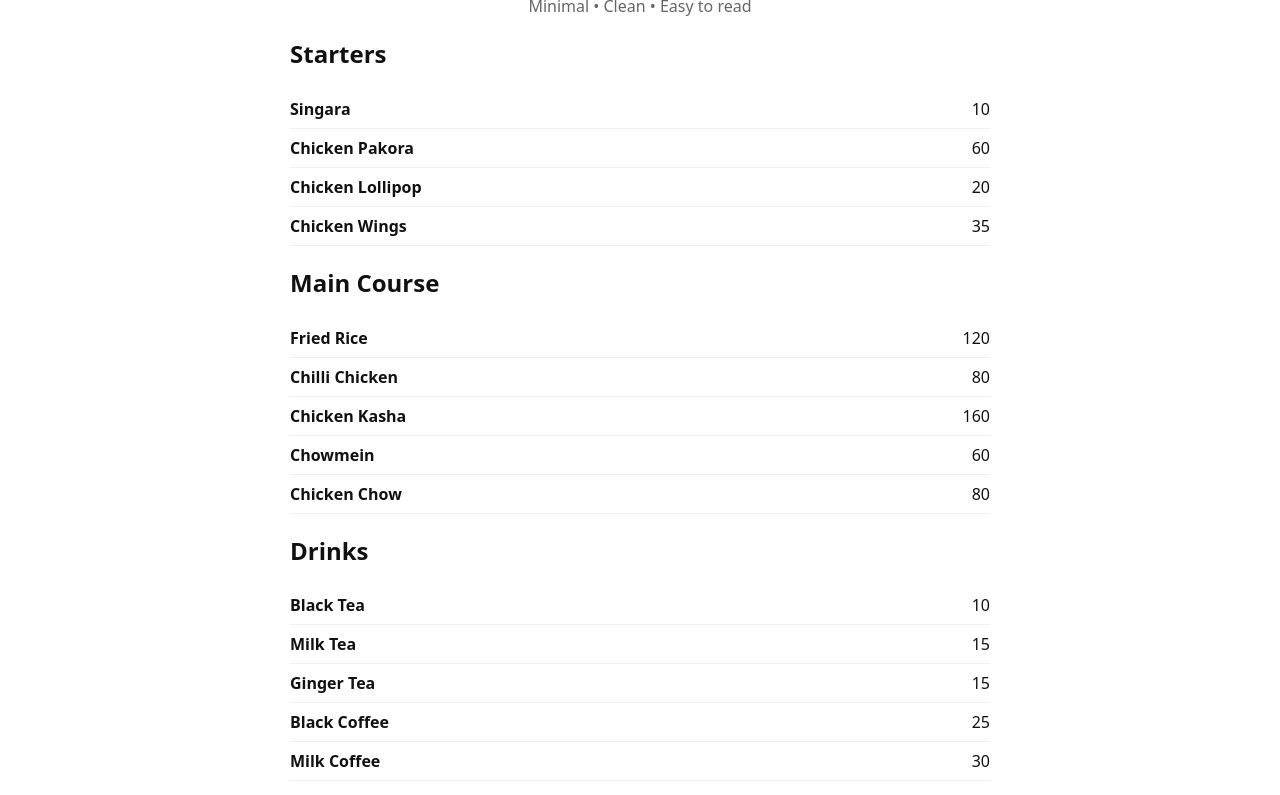
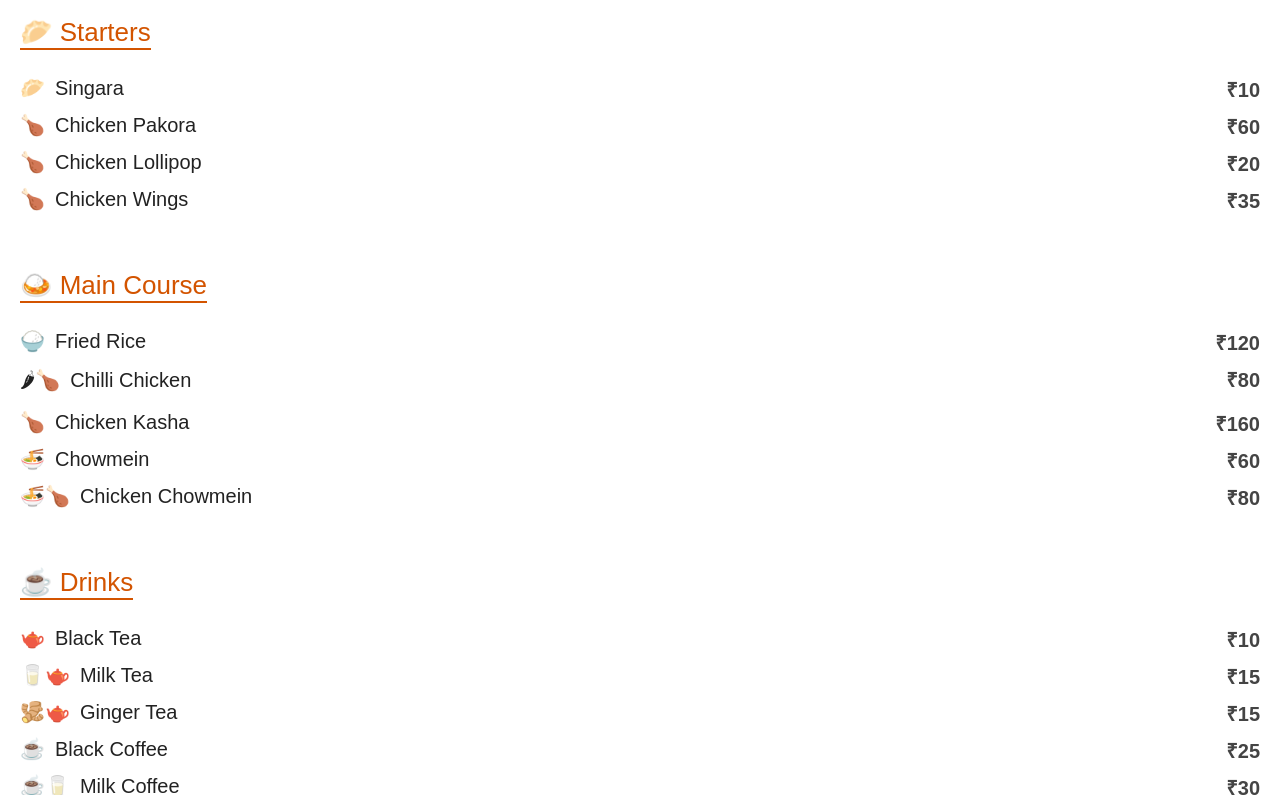
Before and after one commit to soumojit-21/licer-menu, a plain HTML site: page index.html in a window 1280 px wide. Shown: the part 97-892 px from the top of the page. Drawn offline with Linux system fonts and the light colour scheme.

Commit message:
Refactor index.html for improved structure and style

```diff
--- a/index.html
+++ b/index.html
@@ -1,44 +1,89 @@
-<!doctype html>
+<!DOCTYPE html>
 <html lang="en">
 <head>
-  <meta charset="utf-8" />
-  <meta name="viewport" content="width=device-width,initial-scale=1" />
-  <title>LICAR — Menu</title>
-  <style>
-    body { font-family: system-ui, -apple-system, "Segoe UI", Roboto, "Helvetica Neue", Arial; margin: 0; padding: 24px; background: #fff; color: #111; }
-    .container { max-width: 700px; margin: 24px auto; }
-    header { text-align: center; margin-bottom: 18px; }
-    h1 { margin: 0; font-size: 28px; letter-spacing: 0.5px; }
-    .category { margin-top: 18px; }
-    .item { display: flex; justify-content: space-between; padding: 8px 0; border-bottom: 1px solid #f0f0f0; }
-    .item-name { font-weight: 600; }
-    .item-desc { color: #666; font-size: 13px; margin-top: 4px; }
-    footer { text-align: center; color: #777; font-size: 13px; margin-top: 22px; }
-  </style>
+    <meta charset="UTF-8">
+    <meta name="viewport" content="width=device-width, initial-scale=1.0">
+    <title>LICAR MENU</title>
+    <style>
+        body {
+            font-family: Arial, sans-serif;
+            margin: 0;
+            padding: 0;
+            background: #fff;
+            color: #222;
+        }
+        header {
+            background: #ff8c00;
+            color: #fff;
+            padding: 20px;
+            text-align: center;
+            font-size: 32px;
+            font-weight: bold;
+        }
+        .menu-section {
+            padding: 20px;
+        }
+        .section-title {
+            font-size: 26px;
+            margin-bottom: 10px;
+            color: #d35400;
+            border-bottom: 2px solid #d35400;
+            display: inline-block;
+        }
+        ul {
+            list-style: none;
+            padding: 0;
+        }
+        li {
+            font-size: 20px;
+            margin: 10px 0;
+            display: flex;
+            justify-content: space-between;
+        }
+        .icon {
+            margin-right: 10px;
+        }
+        .price {
+            font-weight: bold;
+            color: #444;
+        }
+    </style>
 </head>
 <body>
-  <div class="container">
-    <header>
-      <h1>LICAR</h1>
-      <div style="color:#666;margin-top:6px;">Minimal • Clean • Easy to read</div>
-    </header>
 
-    <section class="category">
-      <h2>Starters</h2>
-      <div class="item"><div><div class="item-name">Singara</div></div><div class="price">10</div></div><div class="item"><div><div class="item-name">Chicken Pakora</div></div><div class="price">60</div></div><div class="item"><div><div class="item-name">Chicken Lollipop</div></div><div class="price">20</div></div><div class="item"><div><div class="item-name">Chicken Wings</div></div><div class="price">35</div></div>
-    </section>
+<header>🍽 LICAR MENU</header>
 
-    <section class="category">
-      <h2>Main Course</h2>
-      <div class="item"><div><div class="item-name">Fried Rice</div></div><div class="price">120</div></div><div class="item"><div><div class="item-name">Chilli Chicken</div></div><div class="price">80</div></div><div class="item"><div><div class="item-name">Chicken Kasha</div></div><div class="price">160</div></div><div class="item"><div><div class="item-name">Chowmein</div></div><div class="price">60</div></div><div class="item"><div><div class="item-name">Chicken Chow</div></div><div class="price">80</div></div>
-    </section>
+<div class="menu-section">
+    <div class="section-title">🥟 Starters</div>
+    <ul>
+        <li><span><span class="icon">🥟</span>Singara</span><span class="price">₹10</span></li>
+        <li><span><span class="icon">🍗</span>Chicken Pakora</span><span class="price">₹60</span></li>
+        <li><span><span class="icon">🍗</span>Chicken Lollipop</span><span class="price">₹20</span></li>
+        <li><span><span class="icon">🍗</span>Chicken Wings</span><span class="price">₹35</span></li>
+    </ul>
+</div>
 
-    <section class="category">
-      <h2>Drinks</h2>
-      <div class="item"><div><div class="item-name">Black Tea</div></div><div class="price">10</div></div><div class="item"><div><div class="item-name">Milk Tea</div></div><div class="price">15</div></div><div class="item"><div><div class="item-name">Ginger Tea</div></div><div class="price">15</div></div><div class="item"><div><div class="item-name">Black Coffee</div></div><div class="price">25</div></div><div class="item"><div><div class="item-name">Milk Coffee</div></div><div class="price">30</div></div>
-    </section>
+<div class="menu-section">
+    <div class="section-title">🍛 Main Course</div>
+    <ul>
+        <li><span><span class="icon">🍚</span>Fried Rice</span><span class="price">₹120</span></li>
+        <li><span><span class="icon">🌶🍗</span>Chilli Chicken</span><span class="price">₹80</span></li>
+        <li><span><span class="icon">🍗</span>Chicken Kasha</span><span class="price">₹160</span></li>
+        <li><span><span class="icon">🍜</span>Chowmein</span><span class="price">₹60</span></li>
+        <li><span><span class="icon">🍜🍗</span>Chicken Chowmein</span><span class="price">₹80</span></li>
+    </ul>
+</div>
 
-    <footer>LICAR — Scan to view</footer>
-  </div>
+<div class="menu-section">
+    <div class="section-title">☕ Drinks</div>
+    <ul>
+        <li><span><span class="icon">🫖</span>Black Tea</span><span class="price">₹10</span></li>
+        <li><span><span class="icon">🥛🫖</span>Milk Tea</span><span class="price">₹15</span></li>
+        <li><span><span class="icon">🫚🫖</span>Ginger Tea</span><span class="price">₹15</span></li>
+        <li><span><span class="icon">☕</span>Black Coffee</span><span class="price">₹25</span></li>
+        <li><span><span class="icon">☕🥛</span>Milk Coffee</span><span class="price">₹30</span></li>
+    </ul>
+</div>
+
 </body>
 </html>
```
